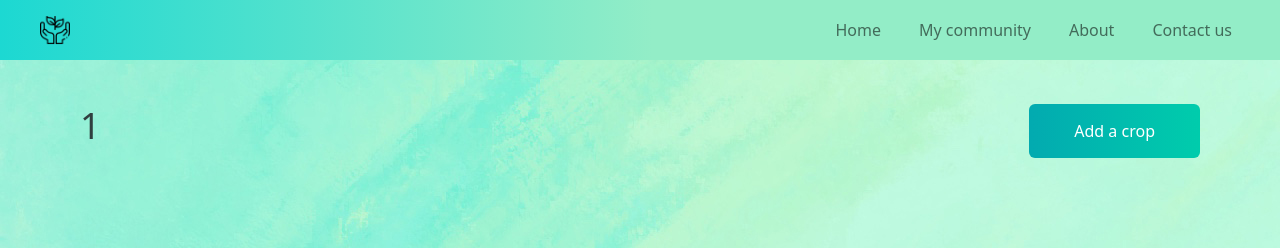
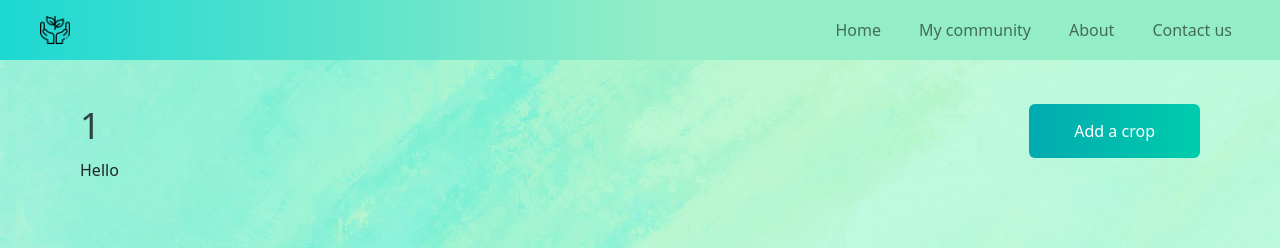
Before and after one commit to snigdha920/community-garden, a Next.js app in the folder app/: page /my-community/1/dashboard in a window 1280 px wide. Shown: the top 248 px of the page. Built offline with nearby package versions, Linux system fonts and the light colour scheme.

Commit message:
Started Crops page

```diff
--- /dev/null
+++ b/app/components/layout/DashboardLayout.tsx
@@ -0,0 +1,20 @@
+import React from 'react';
+import { Styles } from '../../styles/styles';
+
+export const DashboardLayout: React.FC = () => {
+  return (
+    <>
+      <div
+        style={{
+          borderRadius: '6px',
+          overflow: 'hidden', // this class is important if the child divs also have a border radius
+          boxShadow: '0 5px 5px -3px rgba(5, 30, 55, 0.1), 0 3px 15px 2px rgba(5, 30, 55, 0.05)',
+          backgroundColor: Styles.lightGreenBackgroundColor,
+        }}
+        className='mt-5'
+      >
+          Hello
+      </div>
+    </>
+  );
+};
--- a/app/pages/my-community/[community]/dashboard.tsx
+++ b/app/pages/my-community/[community]/dashboard.tsx
@@ -3,6 +3,8 @@ import { useRouter } from 'next/dist/client/router';
 import React from 'react';
 import { AppLayout } from '../../../components/layout/AppLayout';
 import { ContentLayout } from '../../../components/layout/ContentLayout';
+import { DashboardLayout } from '../../../components/layout/DashboardLayout';
+import { TextIcon } from '../../../components/TextIcon';
 
 const Places: NextPage = () => {
   const places = ['Pomona', 'Yorba Linda', 'Chino Hills'];
@@ -17,7 +19,9 @@ const Places: NextPage = () => {
           variant="hideContainer"
           buttonLabel="Add a crop"
         >
-          <div></div>
+          <div>
+            Hello
+          </div>
         </ContentLayout>
       </>
     </AppLayout>
```
Also changed, not shown: 1 other file (tests, documents, lock files or other folders).
